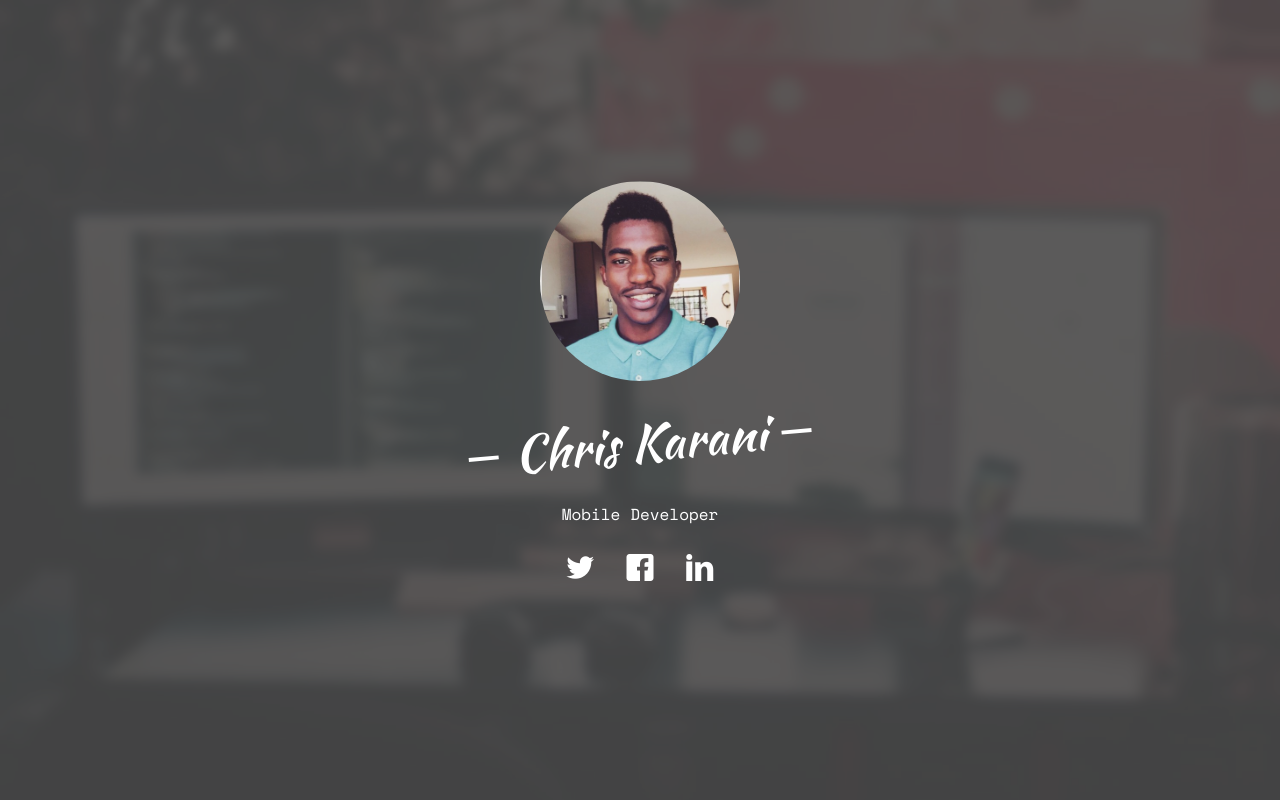
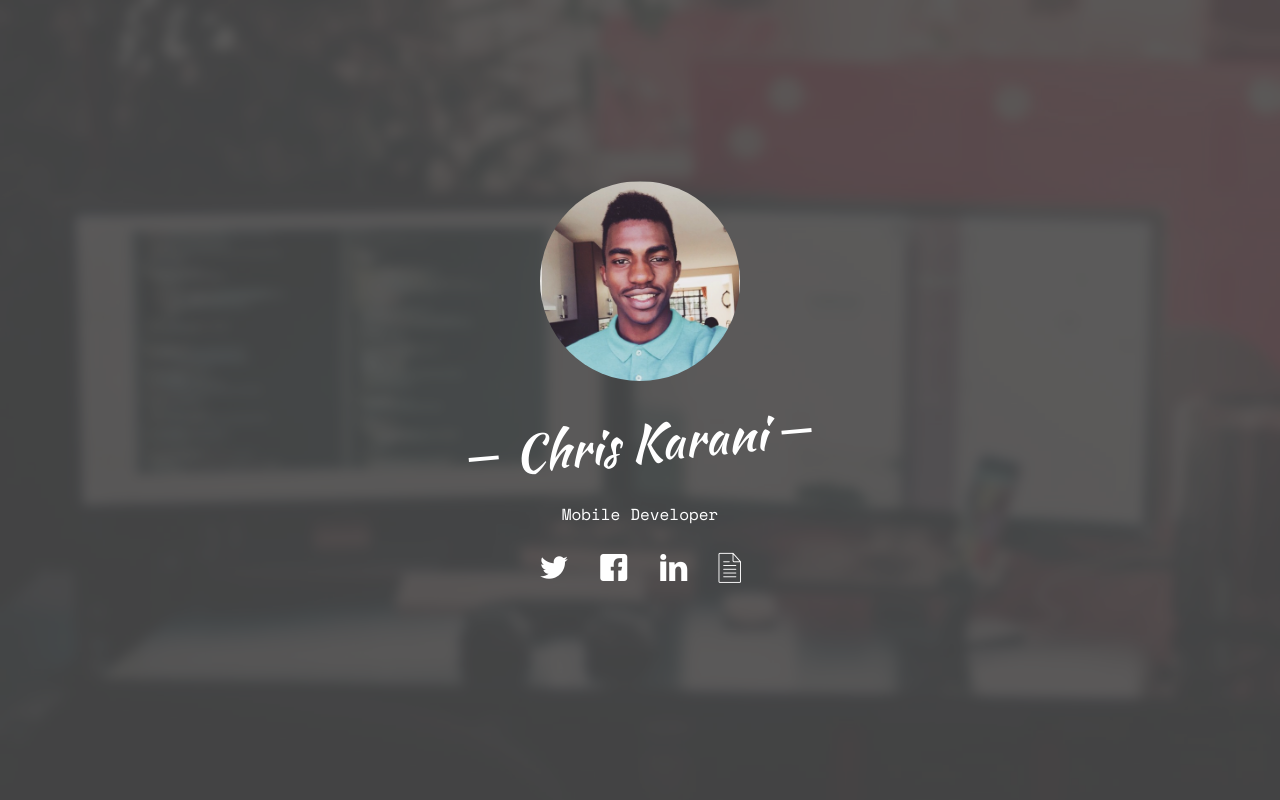
Before and after one commit to christopherkarani/xrisyz.github.io, a plain HTML site: page index.html in a window 1280 px wide. Shown: the top 800 px of the page. Drawn offline with nearby package versions, Linux system fonts and the light colour scheme; some packages are replaced by stand-ins of ours; no server answers; files whose address does not match are found by name.

Commit message:
Added resume icon

```diff
--- a/index.html
+++ b/index.html
@@ -61,6 +61,7 @@
 									<li><a href="https://twitter.com/cbkarani"><i class="icon-twitter2"></i></a></li>
 									<li><a href="https://www.facebook.com/karc14"><i class="icon-facebook2"></i></a></li>
 									<li><a href="https://www.linkedin.com/in/chris-karani-530a6113b/"><i class="icon-linkedin2"></i></a></li>
+									<li><a href="https://drive.google.com/open?id=17WwR6yyMcXfB3XUcx4i_zNdhzfZc2oan"><i class="icon-document"></i></a></li>
 								</ul>
 							</p>
 						</div>
```
